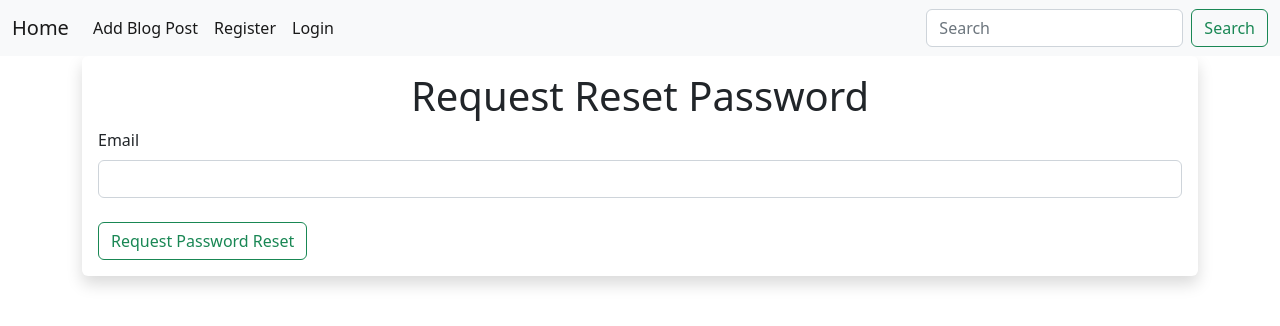
After one commit to georgegozal/flask_microblog, a Flask app: page /reset_password in a window 1280 px wide. The commit adds this page. Shown: the top 326 px of the page. Run offline with Flask 2, Linux system fonts and the light colour scheme; some libraries are stand-ins or nearby versions.

Commit message:
feature - added password reset

```diff
--- a/app/auth/forms.py
+++ b/app/auth/forms.py
@@ -34,7 +34,16 @@ class UserForm(FlaskForm):
     submit = SubmitField('Create Account')
 
 
-class PasswordForm(FlaskForm):
-    email = EmailField('Email',validators=[DataRequired()])
-    password_hash = PasswordField('Password', validators=[DataRequired()])
-    submit = SubmitField("Sign in")
+class RequestResetForm(FlaskForm):
+    def validate_email_address(self, email):
+        email_address = User.query.filter_by(email=email.data).first()
+        if email_address is None:
+            raise ValidationError('There is no account with that email!')
+
+    email = EmailField('Email',[Email(),DataRequired()])
+    submit = SubmitField("Request Password Reset")
+
+class ResetPasswordForm(FlaskForm):
+    password = PasswordField('Password',validators=[Length(min=6),DataRequired()])
+    password_confirm = PasswordField('Confirm Password',validators=[EqualTo('password',message='Passwords Must Match!'),DataRequired()])
+    submit = SubmitField("Reset Password")
--- /dev/null
+++ b/app/auth/templates/auth/reset_request.html
@@ -0,0 +1,14 @@
+{% extends 'base.html' %}
+
+{% block content %}
+<div class="shadow p-3 mb-5 bg-body rounded">
+    <h1 align="center">Request Reset Password</h1>
+    <form method="post">
+        {{ form.hidden_tag() }}
+
+        {{form.email.label(class="form-label")}}
+        {{form.email(class="form-control")}}
+        <br>
+        {{ form.submit(class="btn  btn-outline-success") }}
+    </form>
+{% endblock %}
--- a/app/auth/views.py
+++ b/app/auth/views.py
@@ -1,7 +1,8 @@
 from flask import Blueprint, render_template, request, flash ,redirect, url_for
 from flask_login import login_user, login_required, logout_user, current_user
 from werkzeug.utils import secure_filename
-from .forms import LoginForm,UserForm
+from werkzeug.security import generate_password_hash
+from .forms import LoginForm,UserForm,RequestResetForm,ResetPasswordForm
 import uuid as uuid
 from .models import User
 from app.extensions import db,mail
@@ -143,7 +144,7 @@ def register():
                 flash("User Added Successfully!")
                 login_user(user)
                 # send email to new user
-                send_mail(user)
+                send_mail_after_register(user)
                 return redirect(url_for('auth.dashboard'))
             except Exception as e:
                 print(e)
@@ -156,7 +157,7 @@ def register():
             form=form)
 
 
-def send_mail(user):
+def send_mail_after_register(user):
     link = request.url[:-9]+ '/login'
 
     msg = Message('"User Added Successfully!"',recipients = [f'{user.email}'])
@@ -166,3 +167,44 @@ def send_mail(user):
         please login here <a href="{}">Log In</a> '.format(link)
     mail.send(msg)
     print("Message sent!")
+
+def send_reset_email(user):
+    token = user.get_reset_token()
+    msg = Message('Password Reset Request',
+                    sender='noreply@demo.com',
+                    recipients=[user.email])
+    msg.body = f'''To reset your password, visit the following link:
+    {url_for('auth.reset_token', token=token, _external=True)}
+
+    If you did not make this request then simply ignore this email and no changes will be made.
+    '''
+    mail.send(msg)
+
+@auth.route("/reset_password", methods=['GET', 'POST'])
+def reset_request():
+    if current_user.is_authenticated:
+        return redirect(url_for('auth.dashboard'))
+    form = RequestResetForm()
+    if form.validate_on_submit():
+        user = User.query.filter_by(email=form.email.data).first()
+        send_reset_email(user)
+        flash('An email has been sent with instructions to reset your password.', 'info')
+        return redirect(url_for('auth.login'))
+    return render_template('reset_request.html', title='Reset Password', form=form)
+
+
+@auth.route("/reset_password/<token>", methods=['GET', 'POST'])
+def reset_token(token):
+    if current_user.is_authenticated:
+        return redirect(url_for('auth.dashboard'))
+    user = User.verify_reset_token(token)
+    if user is None:
+        flash('That is an invalid or expired token', 'warning')
+        return redirect(url_for('auth.reset_request'))
+    form = ResetPasswordForm()
+    if form.validate_on_submit():
+        user.password_hash = generate_password_hash(form.password.data)
+        db.session.commit()
+        flash('Your password has been updated! You are now able to log in', 'success')
+        return redirect(url_for('auth.login'))
+    return render_template('reset_token.html', title='Reset Password', form=form)
```
Also changed, not shown: app/auth/models.py (+13 -2 lines), app/auth/templates/auth/login.html (+12 -1 lines), app/auth/templates/auth/reset_token.html (added, +17 -0 lines).
